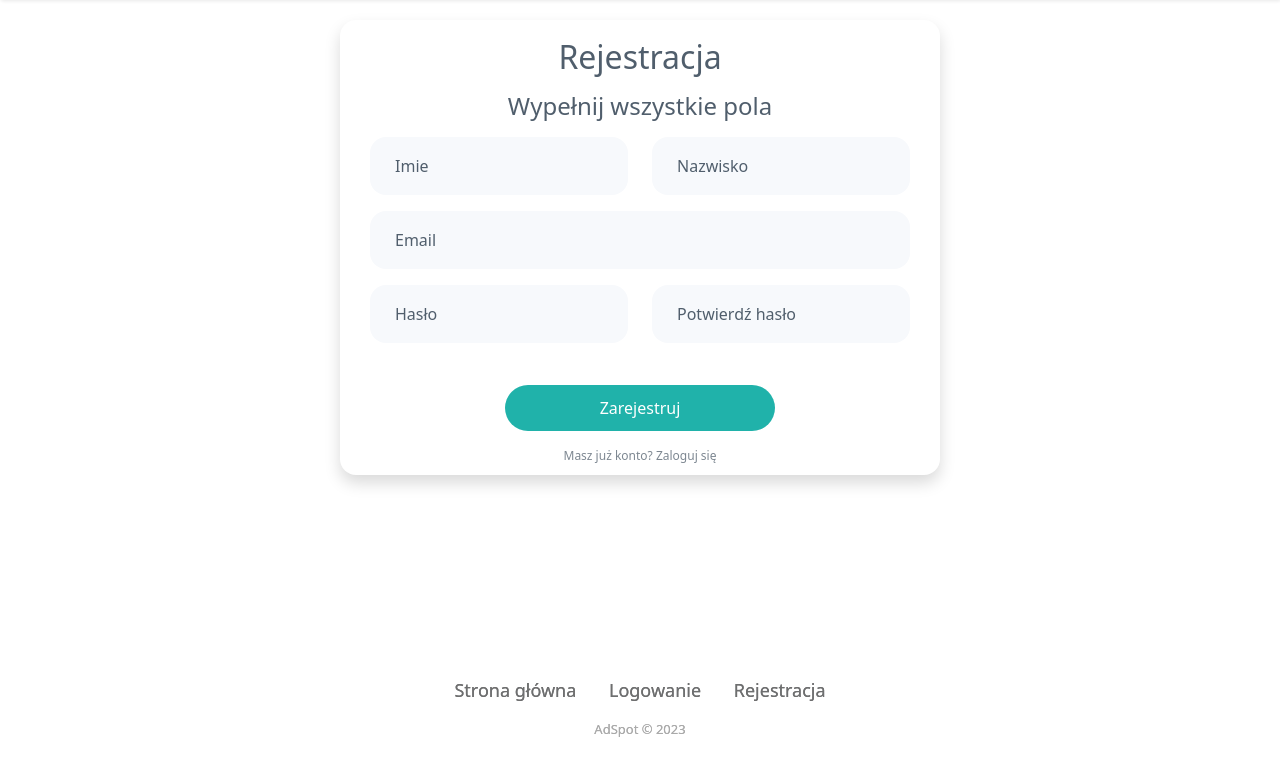
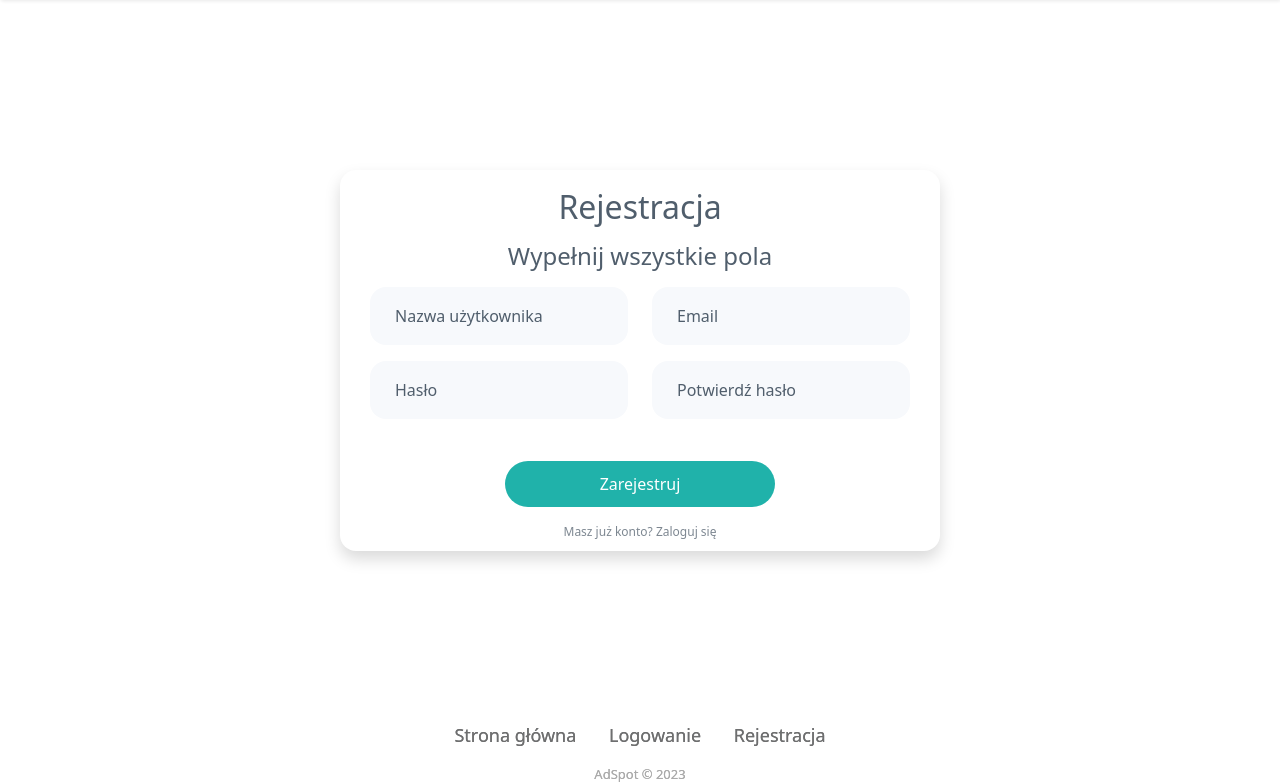
Before and after one commit to luk4sz98/AdSpot, a Django app: page /registration in a window 1280 px wide. Shown: the part 56-840 px from the top of the page. Before the commit the page ends 793 px from the top, so only its background shows below. Run offline with Django 4.2, Linux system fonts and the light colour scheme.

Commit message:
finished registration

```diff
--- a/AdSpot/static/registration.css
+++ b/AdSpot/static/registration.css
@@ -1,5 +1,6 @@
 .registration {
     padding: 20px 0;
+    margin: 150px 0;
 }
 
 .registration form {
--- a/AdSpot/templates/registration/registration.html
+++ b/AdSpot/templates/authorizathion/registration.html
@@ -3,7 +3,7 @@
 {% block data %}
 
 <section class="registration" style="background: rgb(255,255,255);">
-    <form autocomplete="off" id="form" asp-route-returnUrl="@Model.ReturnUrl" method="post" class="shadow" data-aos="fade-down" data-aos-duration="800" data-aos-delay="800" data-aos-once="true" style="border-radius: 1rem;">
+    <form autocomplete="off" id="form" method="post" class="shadow" style="border-radius: 1rem;"> {% csrf_token %}
         <div class="row">
             <div class="col d-flex justify-content-center align-items-center my-2">
                 <h2>
@@ -18,38 +18,38 @@
         </div>
         <div class="row">
             <div class="form-floating mb-3 col-md-6">
-                <input id="firstName" class="form-control" placeholder="Imie">
-                <label id="firstNameLabel" class="form-label" for="firstName">Imie</label>
-                <span class="text-danger"></span>
+                <input type="text" name="username" id="username" class="form-control" placeholder="Nazwa użytkownika" required>
+                <label id="usernameLabel" class="form-label" for="username">Nazwa użytkownika</label>
             </div>
-            <div class="form-floating mb-3 col-md-6">
-                <input id="lastName" class="form-control" placeholder="Nazwisko">
-                <label id="lastNameLabel" class="form-label" for="lastName">Nazwisko</label>
-                <span class="text-danger"></span>
-            </div>
-        </div>
-        <div class="row">
             <div class="mb-3 form-floating col">
-                <input id="email" class="form-control" placeholder="Email">
+                <input type="email" name="email" id="email" class="form-control" placeholder="Email" required>
                 <label id="emailLabel" class="form-label" for="email">Email</label>
-                <span class="text-danger"></span>
             </div>
         </div>
         <div class="row">
             <div class="form-floating mb-3 col-md-6">
-                <input class="form-control" placeholder="Hasło" id="password">
+                <input name="password1" class="form-control" placeholder="Hasło" id="password" type="password" required>
                 <label id="passwordLabel" class="form-label" for="password">Hasło</label>
-                <span class="text-danger"></span>
             </div>
             <div class="form-floating col-md-6 mb-3">
-                <input id="confirmPassword" class="form-control" placeholder="Potwierdź hasło">
+                <input name="password2" id="confirmPassword" class="form-control" placeholder="Potwierdź hasło" type="password" required>
                 <label id="confirmationLabel" class="form-label" for="confirmPassword">Potwierdź hasło</sup></label>
-                <span class="text-danger"></span>
             </div>
         </div>
-
+        {% for field in registration_form %}
+        <p>
+            {% for error in field.errors %}
+            <p style="color: red">{{ error }}</p>
+            {% endfor %}
+        </p>
+        {% endfor %}
+        {% if registration_form.non_field_errors %}
+        <div style="color: red">
+            <p>{{registration_form.non_field_errors}}
+        </div>
+        {% endif %}
         <div class="mb-3">
-            <button class="btn btn-primary d-block w-50 mx-auto" id="logInFormButton" type="button" style="border-radius: 2rem;background: lightseagreen;">Zarejestruj</button>
+            <button class="btn btn-primary d-block w-50 mx-auto" id="logInFormButton" type="submit" style="border-radius: 2rem;background: lightseagreen;">Zarejestruj</button>
         </div>
         <a class="forgot" href="login">Masz już konto? Zaloguj się</a>
     </form>
--- a/AdSpot/views.py
+++ b/AdSpot/views.py
@@ -1,6 +1,8 @@
 from django.http import HttpResponse
-from django.shortcuts import render
-from django.contrib.auth import logout
+from django.shortcuts import redirect, render
+from django.contrib.auth import logout, login
+from AdSpot.forms import RegistrationForm
+from django.contrib.auth.models import User
 
 from AdSpot.models import AdType, Advertisement
 
@@ -13,8 +15,8 @@ def advertisement(request, id):
     data = {'advertisement' : advertisement}
     return render(request, 'advertisement.html', data)
 
-def login(request):
-    return render(request, 'registration/login.html')
+def login_view(request):
+    return render(request, 'authorizathion/login.html')
 
 def logout_view(request):
     logout(request)
@@ -22,7 +24,22 @@ def logout_view(request):
     return render(request, 'index.html', data)
 
 def registration_view(request):
-    return render(request, 'registration/registration.html')
+    user = request.user
+    if user.is_authenticated:
+        return HttpResponse(f"Już jesteś zarejestrowany jako {user.email}.")
+    context = {}
+
+    if request.method == "POST":
+        form = RegistrationForm(request.POST)
+        if form.is_valid():
+            form.save()
+            email = form.cleaned_data.get('email').lower()
+            user = User.objects.get(email=email)
+            login(request, user)
+            return redirect("/")
+        else:
+            context['registration_form'] = form
+    return render(request, 'authorizathion/registration.html', context)
 
 def __getAdverts():
     advertisements = Advertisement.objects.all()
--- a/web_project/urls.py
+++ b/web_project/urls.py
@@ -8,7 +8,7 @@ urlpatterns = [
     path('admin/', admin.site.urls),
     path('', index),
     path('ad/<id>/', advertisement, name='advertisement'),
-    path('login/', auth_views.LoginView.as_view(), name='login'),
+    path('login/', login_view),
     path('logout', logout_view),
     path('registration', registration_view)
 ]
```
Also changed, not shown: AdSpot/forms.py (added, +27 -0 lines), AdSpot/templates/authorizathion/login.html (renamed from AdSpot/templates/registration/login.html).
